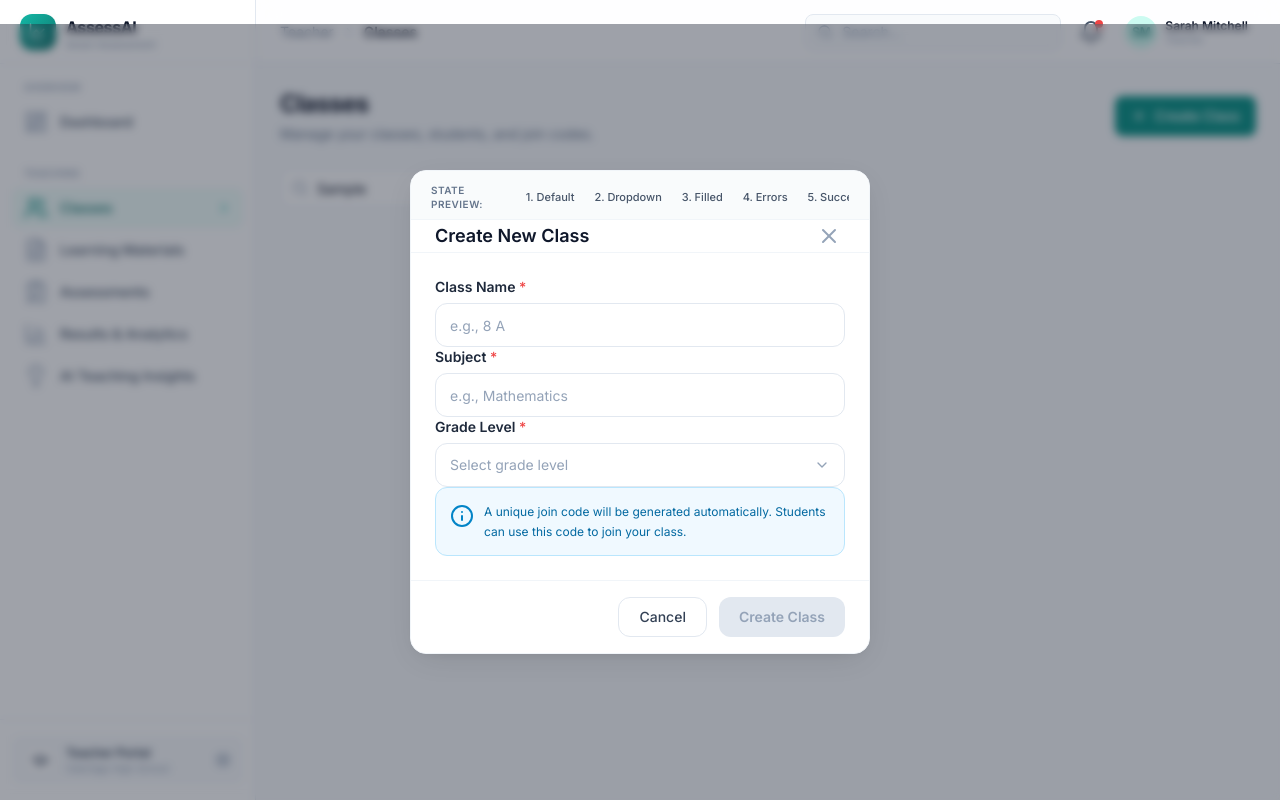
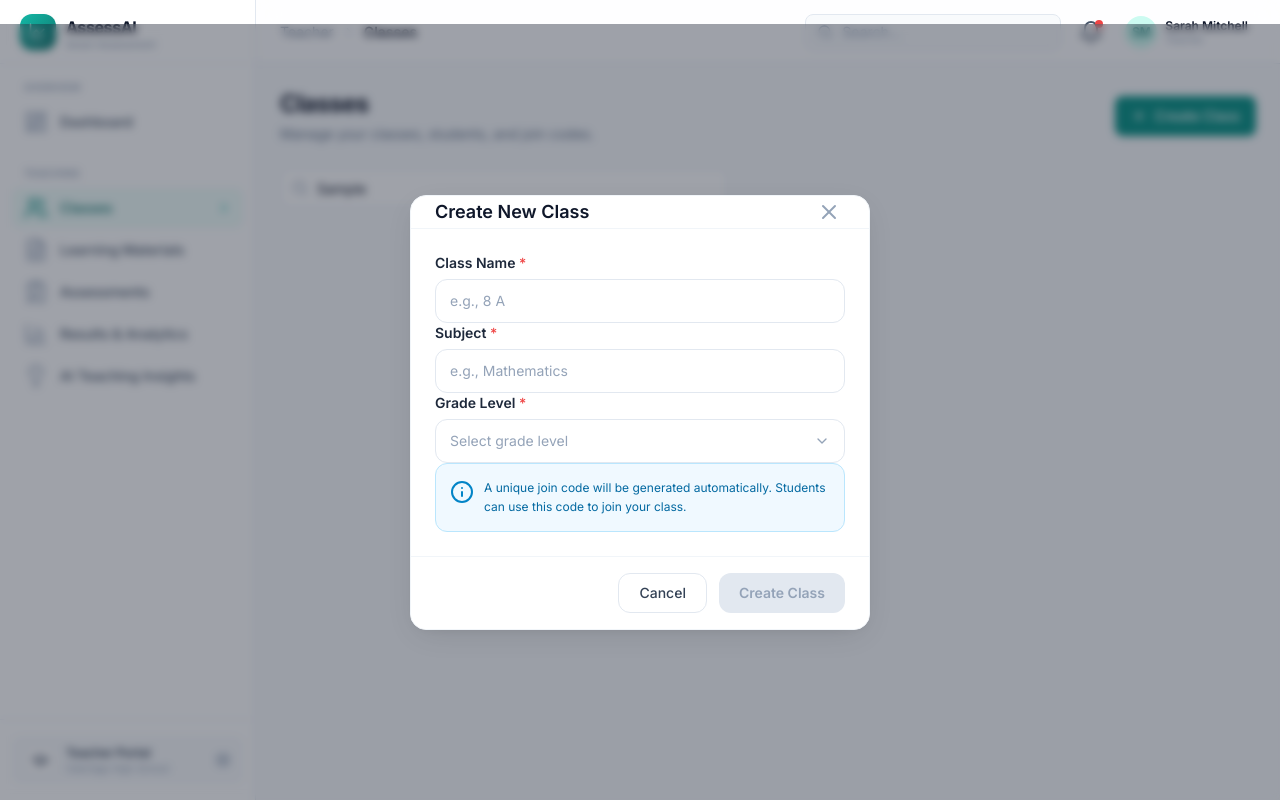
Before and after one commit to Aathil46/bolt, a React (Vite) app: page /teacher/classes in a window 1280 px wide. Both pictures are taken after typing "Sample" into the empty fields and a click on the button "Create Class". Built offline with nearby package versions, Linux system fonts and the light colour scheme.

Commit message:
Refine teacher class creation modal

```diff
--- a/src/pages/teacher/components/CreateClassModal.tsx
+++ b/src/pages/teacher/components/CreateClassModal.tsx
@@ -24,8 +24,6 @@ const GRADE_OPTIONS = [
   '12th Grade',
 ] as const;
 
-type DemoState = 'interactive' | 'default' | 'dropdown' | 'filled' | 'error' | 'success';
-
 export function CreateClassModal({ open, onClose, onClassCreated }: CreateClassModalProps) {
   // Form fields
   const [className, setClassName] = useState('');
@@ -43,9 +41,6 @@ export function CreateClassModal({ open, onClose, onClassCreated }: CreateClassM
   const [isSuccess, setIsSuccess] = useState(false);
   const [createdJoinCode, setCreatedJoinCode] = useState('');
   const [copiedCode, setCopiedCode] = useState(false);
-
-  // Demo preview state selector (to easily inspect all 5 Figma states requested)
-  const [demoState, setDemoState] = useState<DemoState>('interactive');
 
   const dropdownRef = useRef<HTMLDivElement>(null);
 
@@ -97,57 +92,11 @@ export function CreateClassModal({ open, onClose, onClassCreated }: CreateClassM
     setIsSuccess(false);
     setCreatedJoinCode('');
     setCopiedCode(false);
-    setDemoState('interactive');
   };
 
   const handleClose = () => {
     resetToDefault();
     onClose();
-  };
-
-  // State switcher helper for reviewers
-  const applyDemoState = (state: DemoState) => {
-    setDemoState(state);
-    if (state === 'default' || state === 'interactive') {
-      setClassName('');
-      setSubject('');
-      setGradeLevel('');
-      setIsGradeDropdownOpen(false);
-      setTouched({});
-      setShowValidationErrors(false);
-      setIsSuccess(false);
-    } else if (state === 'dropdown') {
-      setClassName('');
-      setSubject('');
-      setGradeLevel('');
-      setIsGradeDropdownOpen(true);
-      setTouched({});
-      setShowValidationErrors(false);
-      setIsSuccess(false);
-    } else if (state === 'filled') {
-      setClassName('8 A');
-      setSubject('Mathematics');
-      setGradeLevel('8th Grade');
-      setIsGradeDropdownOpen(false);
-      setTouched({ className: true, subject: true, gradeLevel: true });
-      setShowValidationErrors(false);
-      setIsSuccess(false);
-    } else if (state === 'error') {
-      setClassName('');
-      setSubject('');
-      setGradeLevel('');
-      setIsGradeDropdownOpen(false);
-      setTouched({ className: true, subject: true, gradeLevel: true });
-      setShowValidationErrors(true);
-      setIsSuccess(false);
-    } else if (state === 'success') {
-      setClassName('8 A');
-      setSubject('Mathematics');
-      setGradeLevel('8th Grade');
-      setIsGradeDropdownOpen(false);
-      setCreatedJoinCode('8A-MAT-7X9K');
-      setIsSuccess(true);
-    }
   };
 
   // Form validity calculations
@@ -227,73 +176,6 @@ export function CreateClassModal({ open, onClose, onClassCreated }: CreateClassM
         className="relative w-full max-w-[460px] rounded-2xl bg-white shadow-soft-lg border border-slate-100 animate-scale-in overflow-visible"
         onClick={(e) => e.stopPropagation()}
       >
-        {/* Figma States Quick Preview Bar for review */}
-        <div className="px-5 pt-3 pb-2 bg-slate-50/80 border-b border-slate-100 rounded-t-2xl flex items-center justify-between gap-1 text-2xs">
-          <span className="font-semibold text-slate-500 uppercase tracking-wider text-[10px]">State Preview:</span>
-          <div className="flex items-center gap-1 overflow-x-auto py-0.5">
-            <button
-              type="button"
-              onClick={() => applyDemoState('default')}
-              className={cn(
-                'px-2 py-0.5 rounded text-[11px] font-medium transition-colors whitespace-nowrap',
-                demoState === 'default'
-                  ? 'bg-brand-600 text-white shadow-xs'
-                  : 'text-slate-600 hover:bg-slate-200/60'
-              )}
-            >
-              1. Default
-            </button>
-            <button
-              type="button"
-              onClick={() => applyDemoState('dropdown')}
-              className={cn(
-                'px-2 py-0.5 rounded text-[11px] font-medium transition-colors whitespace-nowrap',
-                demoState === 'dropdown'
-                  ? 'bg-brand-600 text-white shadow-xs'
-                  : 'text-slate-600 hover:bg-slate-200/60'
-              )}
-            >
-              2. Dropdown
-            </button>
-            <button
-              type="button"
-              onClick={() => applyDemoState('filled')}
-              className={cn(
-                'px-2 py-0.5 rounded text-[11px] font-medium transition-colors whitespace-nowrap',
-                demoState === 'filled'
-                  ? 'bg-brand-600 text-white shadow-xs'
-                  : 'text-slate-600 hover:bg-slate-200/60'
-              )}
-            >
-              3. Filled
-            </button>
-            <button
-              type="button"
-              onClick={() => applyDemoState('error')}
-              className={cn(
-                'px-2 py-0.5 rounded text-[11px] font-medium transition-colors whitespace-nowrap',
-                demoState === 'error'
-                  ? 'bg-red-600 text-white shadow-xs'
-                  : 'text-slate-600 hover:bg-slate-200/60'
-              )}
-            >
-              4. Errors
-            </button>
-            <button
-              type="button"
-              onClick={() => applyDemoState('success')}
-              className={cn(
-                'px-2 py-0.5 rounded text-[11px] font-medium transition-colors whitespace-nowrap',
-                demoState === 'success'
-                  ? 'bg-emerald-600 text-white shadow-xs'
-                  : 'text-slate-600 hover:bg-slate-200/60'
-              )}
-            >
-              5. Success
-            </button>
-          </div>
-        </div>
-
         {/* Modal Header */}
         <div className="flex items-center justify-between px-6 py-4.5 border-b border-slate-100">
           <h2 className="text-lg font-semibold text-slate-900">
@@ -324,10 +206,7 @@ export function CreateClassModal({ open, onClose, onClassCreated }: CreateClassM
                   type="text"
                   placeholder="e.g., 8 A"
                   value={className}
-                  onChange={(e) => {
-                    setClassName(e.target.value);
-                    if (demoState !== 'interactive') setDemoState('interactive');
-                  }}
+                  onChange={(e) => setClassName(e.target.value)}
                   onBlur={() => setTouched((prev) => ({ ...prev, className: true }))}
                   className={cn(
                     'w-full h-11 px-3.5 rounded-xl border bg-white text-sm text-slate-900 placeholder:text-slate-400 transition-all duration-150',
@@ -355,10 +234,7 @@ export function CreateClassModal({ open, onClose, onClassCreated }: CreateClassM
                   type="text"
                   placeholder="e.g., Mathematics"
                   value={subject}
-                  onChange={(e) => {
-                    setSubject(e.target.value);
-                    if (demoState !== 'interactive') setDemoState('interactive');
-                  }}
+                  onChange={(e) => setSubject(e.target.value)}
                   onBlur={() => setTouched((prev) => ({ ...prev, subject: true }))}
                   className={cn(
                     'w-full h-11 px-3.5 rounded-xl border bg-white text-sm text-slate-900 placeholder:text-slate-400 transition-all duration-150',
@@ -427,7 +303,6 @@ export function CreateClassModal({ open, onClose, onClassCreated }: CreateClassM
                             setGradeLevel(grade);
                             setIsGradeDropdownOpen(false);
                             setTouched((prev) => ({ ...prev, gradeLevel: true }));
-                            if (demoState !== 'interactive') setDemoState('interactive');
                           }}
                           className={cn(
                             'w-full px-3.5 py-2.5 text-left text-sm flex items-center justify-between transition-colors',
```
